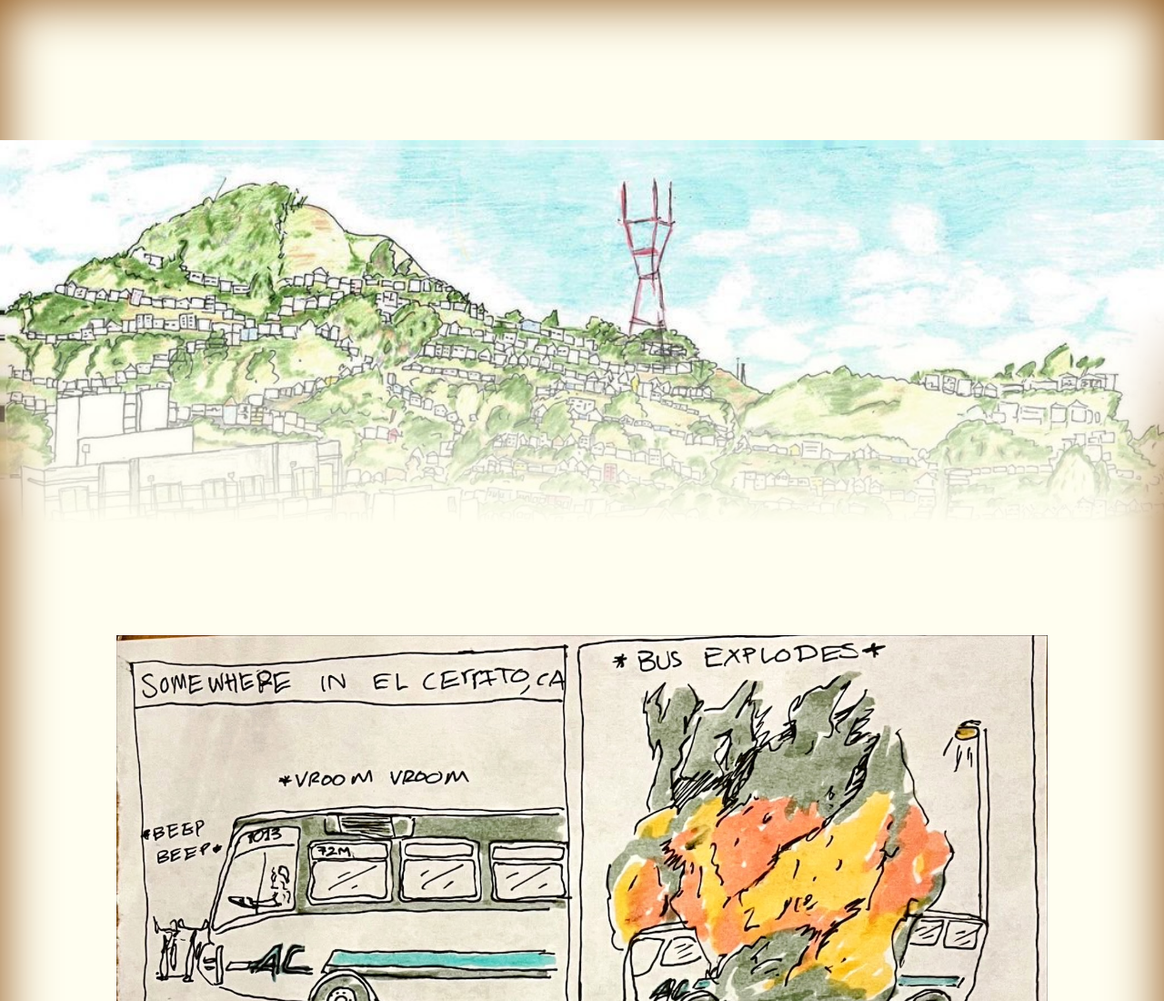
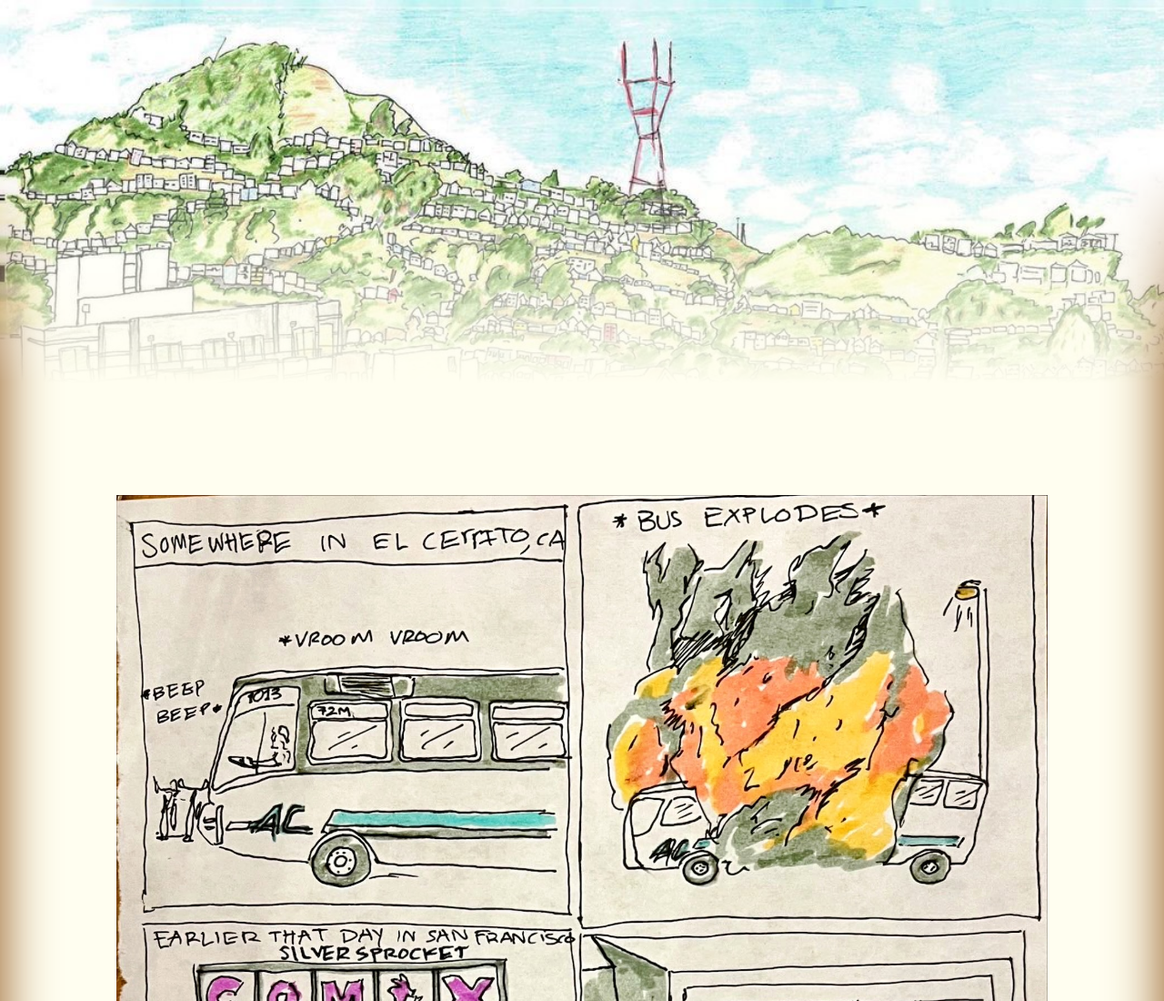
Before and after one commit to simsinght/selbitest, a plain HTML site: page index.html in a window 1280 px wide. Shown: the top 1100 px of the page at 91% size. Drawn offline with Linux system fonts and the light colour scheme.

Commit message:
quick lil update

```diff
--- a/index.html
+++ b/index.html
@@ -3,13 +3,6 @@
 <head>
 <meta charset="UTF-8">
 <link rel="stylesheet" href="css/index.css" />
-<svg>
-  <filter id="wavy2">
-    <feTurbulence x="0" y="0" baseFrequency="0.02" numOctaves="5" seed="1">
-    </feTurbulence>
-    <feDisplacementMap in="SourceGraphic" scale="20" />
-  </filter>
-</svg>
 <style>
   .parchment {
     box-shadow: 2px 3px 20px black, 0 0 60px #8a4d0f inset;
```
